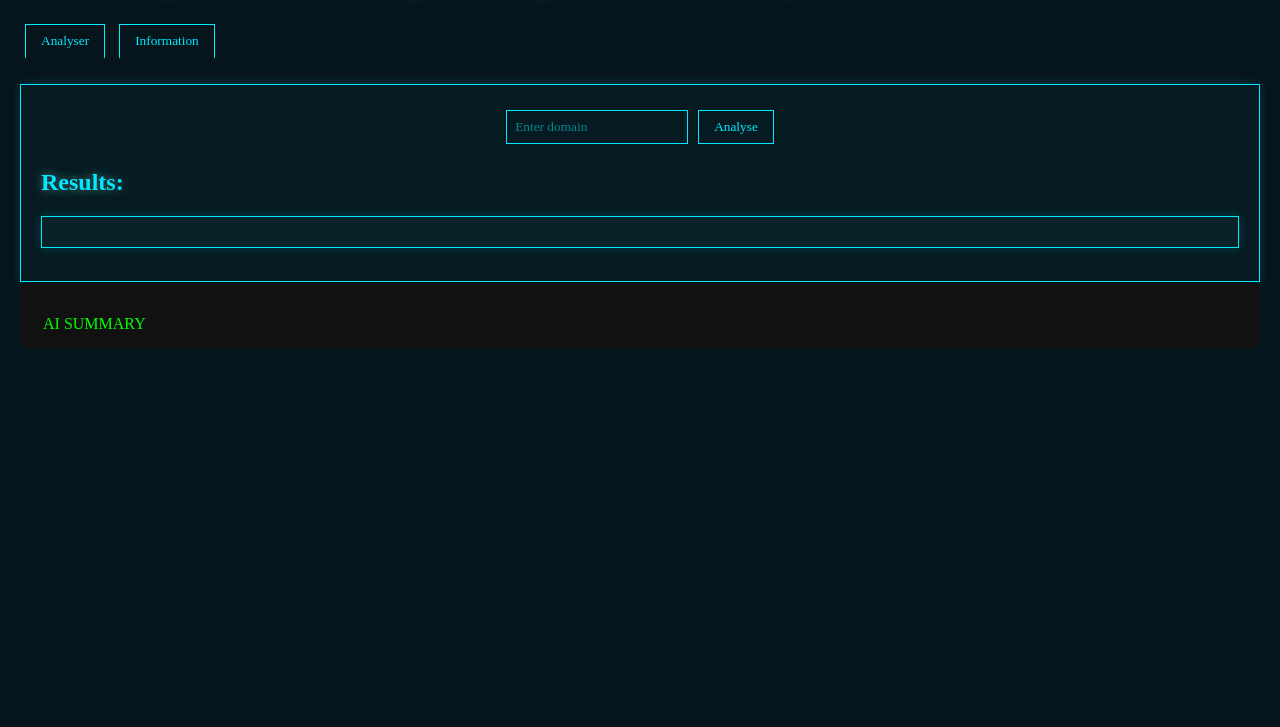
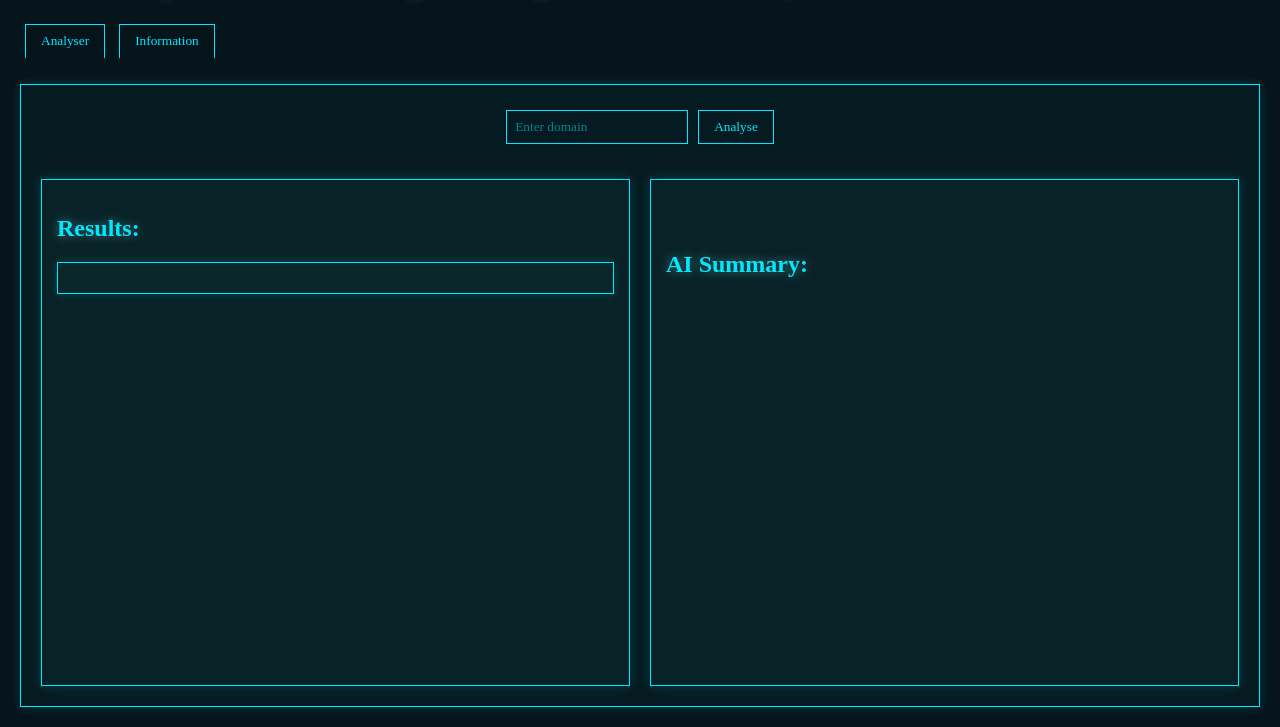
Before and after one commit to Alainel27/Final-Year-Project-25-26, a website: page frontend/index.html in a window 1280 px wide. Both pictures are taken after a click on the button "Analyser". Shown: the part 81-808 px from the top of the page. Drawn offline with Linux system fonts and the light colour scheme.

Commit message:
OpenAI Ai summary

```diff
--- a/backend/server.js
+++ b/backend/server.js
@@ -323,7 +323,9 @@ app.post("/ai-summary", express.json(),async(req, res) =>{
     const data = req.body;
 
     const prompt = `
-    You are a OSINT Expert, analyse the following data and provide: A short summary of the domain security, the key risk with the digital domain and recommendations.
+    Analyse the following data and provide: A short summary of the domain security, the key risk with the digital domain and recommendations.
+    Please make the summary short and simple to read.
+    Only use text, dO not do headings, Do not do bold texts and make it numbered to make it easier to read.
 
     Data:
     ${JSON.stringify(data, null, 2)}
--- a/frontend/index.html
+++ b/frontend/index.html
@@ -18,8 +18,16 @@
   <input type="text" id="domainInput" placeholder="Enter domain" />
   <button onclick="analyseDomain()">Analyse</button>
   </div>
-  <h2>Results:</h2>
-  <pre id="result"></pre>
+  <div class="results-layout">
+    <div class="results-panel">
+      <h2>Results:</h2>
+      <pre id="result"></pre>
+    </div>
+
+    <div class="ai-panel">
+      <h2>AI Summary:</h2>
+      <div id="aiSummary"></div>
+    </div>
   </div>
 
   <div id="info" class="tab-content" style="display:none;">
@@ -28,15 +36,7 @@
 
   </div>
 
-  <div id="aiSummary" style="
-  flex:1;
-  background-color: #111;
-  color:#0f0;
-  padding:15px;
-  border-radius:8px;
-  white-space:pre-wrap
-  ">
-  AI SUMMARY</div>
+
 
   <script src="script.js"></script>
 </body>
--- a/frontend/script.js
+++ b/frontend/script.js
@@ -219,7 +219,9 @@ function analyseDomain() {
             //display the results
             document.getElementById('result').innerHTML = output;
 
-            fetch("/ai-summary",{
+            document.getElementById("aiSummary").textContent = "Generating AI Summary..."
+
+            fetch(`${baseURL}/ai-summary`,{
                 method: "POST",
                 headers: {
                     "Content-Type": "application/json"
--- a/frontend/style.css
+++ b/frontend/style.css
@@ -1,5 +1,4 @@
 body {
-    font-family: "Courier New, monospace";
     background-color: #06141b;
     margin: 0 ;
     padding: 20px;
@@ -69,3 +68,32 @@ pre {
 .tabs button:hover {
     border-bottom: 2px solid #00eaff;
 }
+
+.results-layout {
+    display:flex;
+    gap:20px;
+    margin-top:20px;
+    align-items:strench;
+    flex-wrap: wrap;
+}
+
+.results-panel,
+.ai-panel {
+    flex:1;
+    min-width: 30px;
+    background-color: rgba(13,43,46,0.5);
+    border:1px solid #00eaff;
+    padding: 15px;
+    margin-top:10px;
+    box-shadow:0 0 10px rgba(0,234,255,0.2);
+}
+
+.ai-panel {
+    white-space: pre-wrap;
+}
+
+#aiSummary {
+    white-space: pre-wrap;
+    color: #00eaff;
+    min-height: 300px;
+}
```
